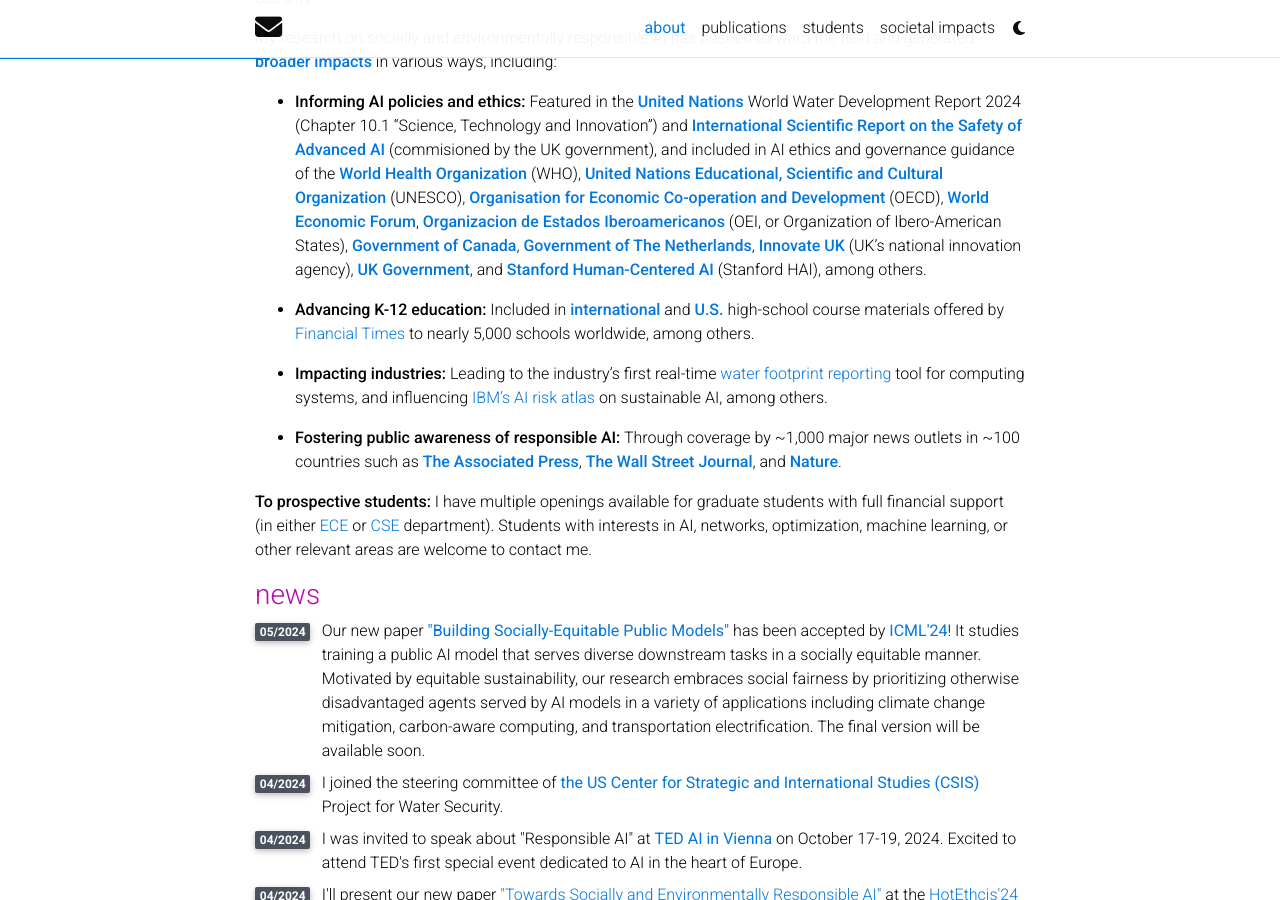
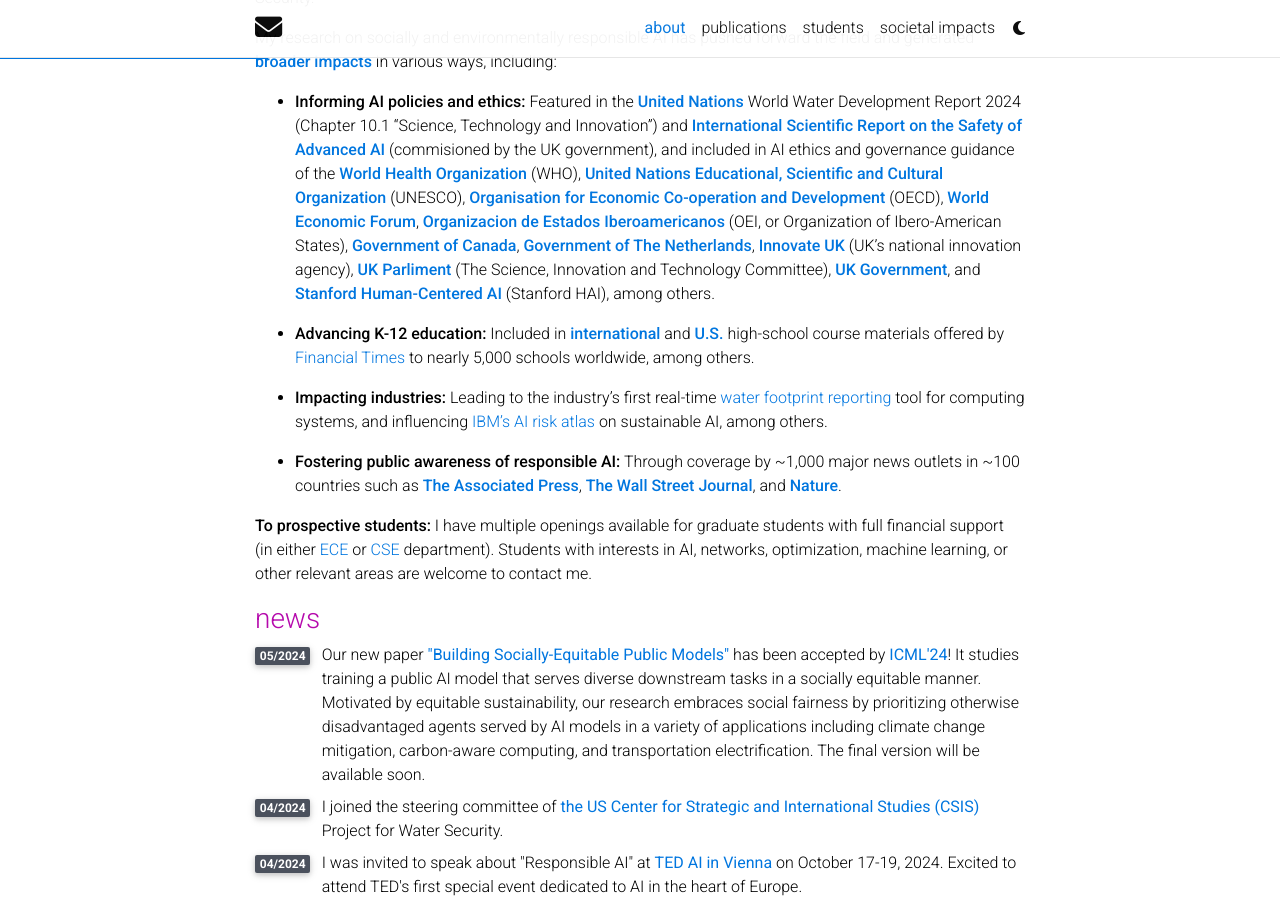
Before and after one commit to shaoleiren/shaoleiren.github.io, a Jekyll site: the page built from _pages/about.md, in a window 1280 px wide and 900 px high, scrolled down 664 px. Built offline with Jekyll 4.4.1, drawn with Linux system fonts in a browser that asks for light colours; full-size pictures stand in for the smaller copies a plugin makes; comment, search, counter and statistics services are not loaded; a style sheet for code colours, icons or effects is not loaded.

Commit message:
Update about.md

```diff
--- a/_pages/about.md
+++ b/_pages/about.md
@@ -40,6 +40,7 @@
 **[Government of Canada](https://www.canada.ca/en/government/system/digital-government/digital-government-innovations/responsible-use-ai/guide-use-generative-ai.html)**,
 **[Government of The Netherlands](https://www.government.nl/documents/parliamentary-documents/2024/01/17/government-wide-vision-on-generative-ai-of-the-netherlands)**,
 **[Innovate UK](https://iuk.ktn-uk.org/wp-content/uploads/2023/10/responsible-trustworthy-ai-report.pdf)** (UK's national innovation agency),
+**[UK Parliment](https://committees.parliament.uk/committee/135/science-innovation-and-technology-committee/news/201764/we-must-fundamentally-change-the-way-we-think-about-artificial-intelligence/)** (The Science, Innovation and Technology Committee),
 **[UK Government](https://www.gov.uk/government/publications/generative-ai-framework-for-hmg/generative-ai-framework-for-hmg-html)**, and
  **[Stanford Human-Centered AI](https://hai.stanford.edu/sites/default/files/2024-02/Exploring-Impact-AI-Black-Americans.pdf)** (Stanford HAI), among others.
 
```
